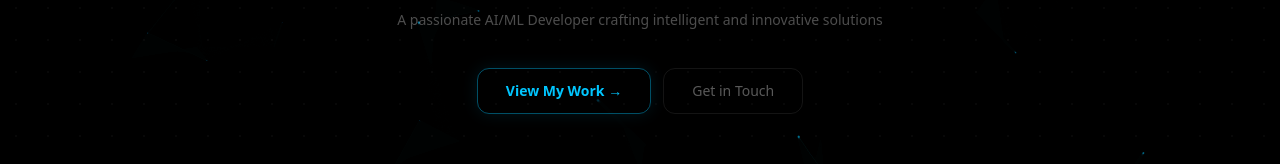
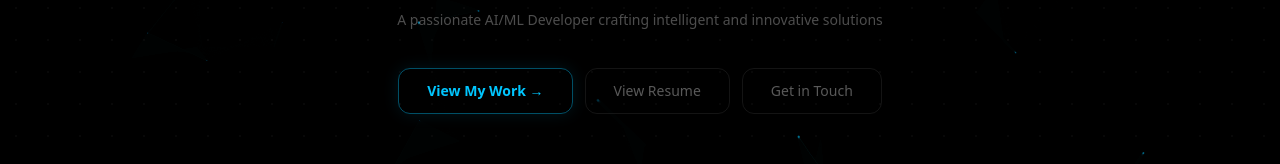
Before and after one commit to iamfaham/portfolio, a Next.js app: page / in a window 1280 px wide. Shown: the part 424-588 px from the top of the page. Built offline with nearby package versions, Linux system fonts and the light colour scheme; no server answers.

Commit message:
feat: add resume link to hero CTAs
Co-Authored-By: Claude Sonnet 4.6 <noreply@anthropic.com>

```diff
--- a/components/HeroCTAs.tsx
+++ b/components/HeroCTAs.tsx
@@ -1,4 +1,7 @@
 "use client";
+
+const RESUME_URL =
+  "https://drive.google.com/drive/folders/16fCN8-NGzxrO5ZB27oA4Gfj1g9il0LlV?usp=drive_link";
 
 export default function HeroCTAs() {
   return (
@@ -11,6 +14,14 @@ export default function HeroCTAs() {
       >
         View My Work →
       </button>
+      <a
+        href={RESUME_URL}
+        target="_blank"
+        rel="noopener noreferrer"
+        className="border border-white/[0.08] text-white/35 px-7 py-3 rounded-xl text-sm hover:text-white/60 transition-colors duration-200 text-center"
+      >
+        View Resume
+      </a>
       <button
         onClick={() =>
           document.getElementById("contactDiv")?.scrollIntoView({ behavior: "smooth" })
```
